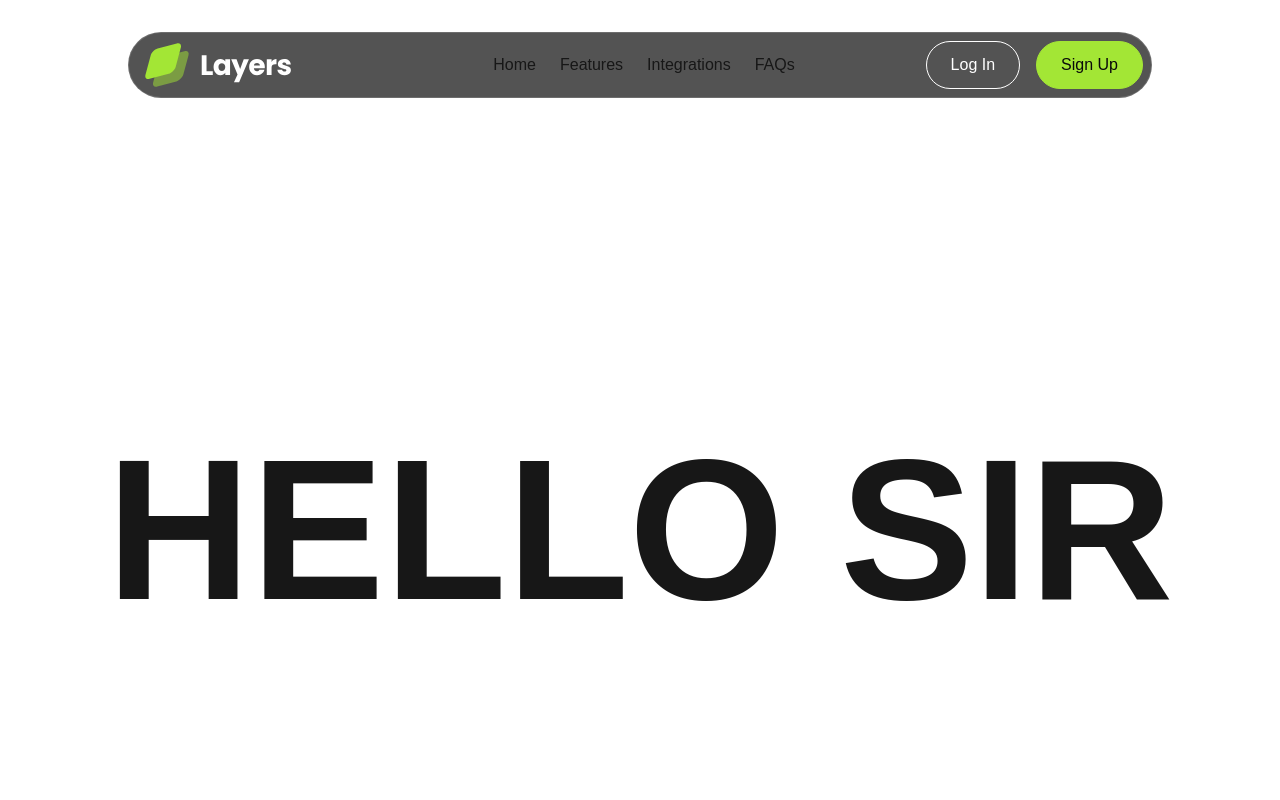
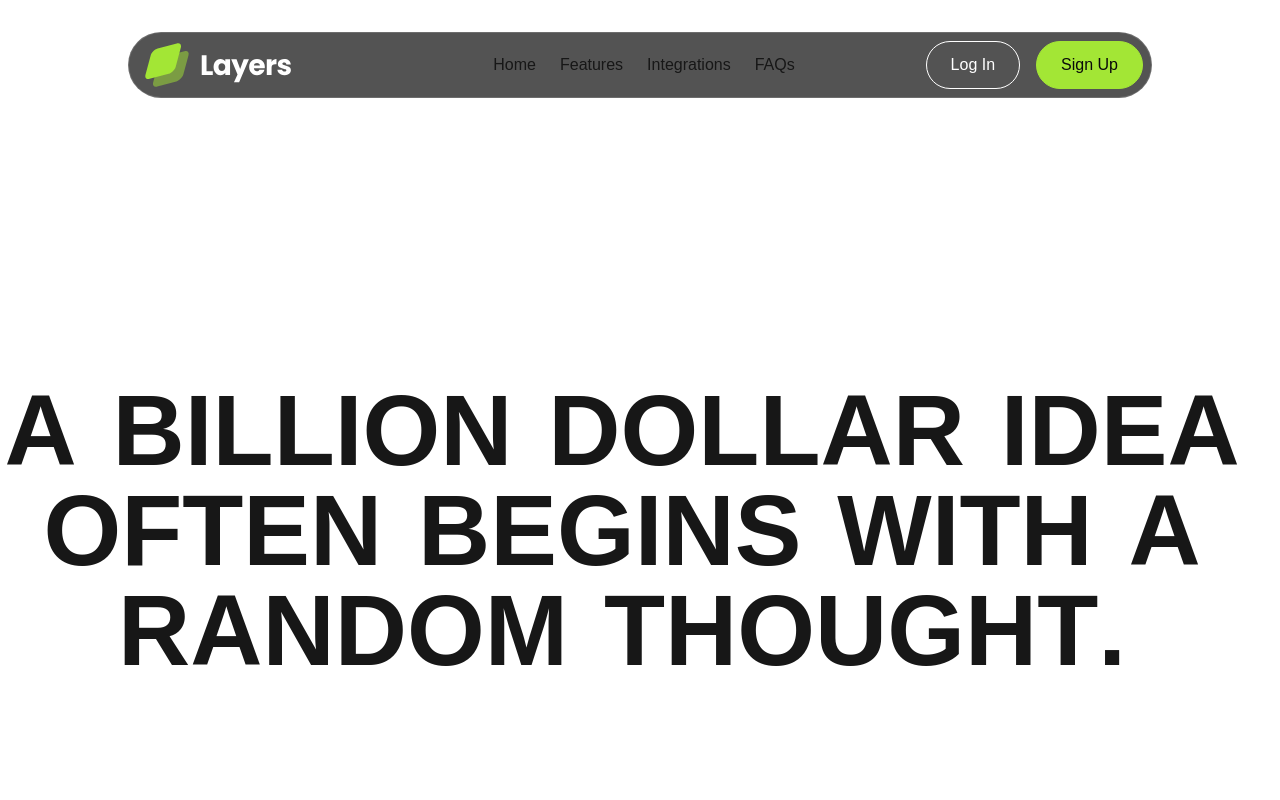
Before and after one commit to LOSTBOY-IS-DED/useUI, a Next.js app: page / in a window 1280 px wide. Shown: the top 800 px of the page. Built offline with nearby package versions, Linux system fonts and the light colour scheme.

Commit message:
staggered text animation on scroll but performant issue

```diff
--- a/app/components/ui/StaggeredText.tsx
+++ b/app/components/ui/StaggeredText.tsx
@@ -1,5 +1,35 @@
+
+// 1st step : split the words in individual letters , but preserve accessibililty
+// step 2 : now import motion from framer motion and change the span to motion.span
+// step 3 : now using named animation and controlling the state from parent we can add transition named staggeredChildren
+
+// Problems faced :
+// 1. not getting the space between the letters
+// fix :
+    // {text.split(" ").map((word, i) => (
+    //             <span key={i} className="inline-block mr-2">
+    //               {Array.from(word).map((char, j) => (
+    //                 <motion.span
+    //                   key={`${i}-${j}`}
+    //                   className="inline-block"
+    //                   variants={defaultAnimation}
+    //                 >
+    //                   {char}
+    //                 </motion.span>
+    //               ))}
+    //               {/* Add actual space between words */}
+    //               <span className="inline-block">&nbsp;</span>
+    //             </span>
+    //           ))}
+
+
+
+
+
+
 "use client";
-import { motion } from "framer-motion";
+import { motion, useInView } from "framer-motion";
+import { useRef } from "react";
 
 type StaggeredTextProps = {
   text: string;
@@ -11,6 +41,7 @@ type StaggeredTextProps = {
 const defaultAnimation = {
   hidden: { opacity: 0, y: 20 },
   visible: { opacity: 1, y: 0 },
+  transition : { duration: 0.1 },
 };
 
 export default function StaggeredText({
@@ -19,31 +50,38 @@ export default function StaggeredText({
   className,
   once,
 }: StaggeredTextProps) {
+  const ref = useRef(null);
+  const isInView = useInView(ref, { amount: 0.5, once });
+
   return (
     <section className="container h-screen w-screen mx-auto">
-      <div className="flex justify-center items-center top-16 h-full">
-        <h1 className="text-8xl uppercase font-extrabold">
+      <div className="flex justify-center items-center top-16 h-full text-center">
+        <h1 className="text-6xl md:text-8xl uppercase font-extrabold leading-tight">
           <Wrapper className={className}>
-            <span className="sr-only">
-              {" "}
-              // ain't able to see this visually only for screen readers
-              {text}
-            </span>
+            <span className="sr-only">{text}</span>
             <motion.span
+              ref={ref}
               initial="hidden"
-              animate="visible"
+              animate={isInView ? "visible" : "hidden"}
               transition={{ staggerChildren: 0.1 }}
-              className="aria-hidden:"
+              aria-hidden
             >
-              {Array.from(text.replace(/ /g, "\u00A0")).map((char, index) => (
+              {text.split(" ").map((word, i) => (
+                <span key={i} className="inline-block mr-2">
+                  {Array.from(word).map((char, j) => (
                     <motion.span
-                  key={index}
+                      key={`${i}-${j}`}
                       className="inline-block"
                       variants={defaultAnimation}
                     >
                       {char}
                     </motion.span>
                   ))}
+                  {/* Add actual space between words */}
+                  <span className="inline-block">&nbsp;</span>
+                </span>
+              ))}
+
             </motion.span>
           </Wrapper>
         </h1>
@@ -51,17 +89,3 @@ export default function StaggeredText({
     </section>
   );
 }
-
-// 1st step : split the words in individual letters , but preserve accessibililty
-// step 2 : now import motion from framer motion and change the span to motion.span
-// step 3 : now using named animation and controlling the state from parent we can add transition named staggeredChildren
-
-// Problems faced :
-// 1. not getting the space between the letters
-// fix :
-// {text.split('').map(char =>
-//                 <motion.span className="inline-block" variants={defaultAnimation} >
-//                     {char}
-//                 </motion.span>)}
-
-// replaced this by [...text.replace(/ /g, '\u00A0')]
--- a/app/page.tsx
+++ b/app/page.tsx
@@ -1,12 +1,43 @@
+// import Navbar from "./components/ui/ResposiveNav";
+// import { StaggeredText } from "./components/ui/StaggeredText";
+
+
+
+// export default function Home() {
+//   return (
+//     <div>
+//       <Navbar />
+//       <StaggeredText text="Hello sir" className="text-[100px]" />
+//       <StaggeredText className="text-[150px]" text="How are you ?" once={true} />
+//     </div>
+//   );
+// }
+
+"use client";
+
+
+import dynamic from "next/dynamic";
 import Navbar from "./components/ui/ResposiveNav";
 import StaggeredText from "./components/ui/StaggeredText";
 
+
+// const StaggeredText = dynamic(() => import("@/components/ui/StaggeredText"), {
+//   ssr: false,
+// });
 
 export default function Home() {
   return (
     <div>
       <Navbar />
-      <StaggeredText text="Hello sir" className="text-[200px]" />
+      <StaggeredText
+        text="A billion dollar idea often begins with a random thought."
+        className="text-[100px]"
+      />
+      <StaggeredText
+        className="text-[150px]"
+        text="How are you?"
+        once={true}
+      />
     </div>
   );
 }
--- /dev/null
+++ b/lib/utils.ts
@@ -0,0 +1,2 @@
+import { clsx } from "clsx";
+export const cn = (...inputs: Parameters<typeof clsx>) => clsx(...inputs);
--- a/package.json
+++ b/package.json
@@ -10,6 +10,7 @@
   },
   "dependencies": {
     "class-variance-authority": "^0.7.1",
+    "clsx": "^2.1.1",
     "motion": "^12.11.3",
     "next": "14.2.28",
     "react": "^18",
```
Also changed, not shown: 1 other file (tests, documents, lock files or other folders). Lines whose indentation alone changed are shown as unchanged.
